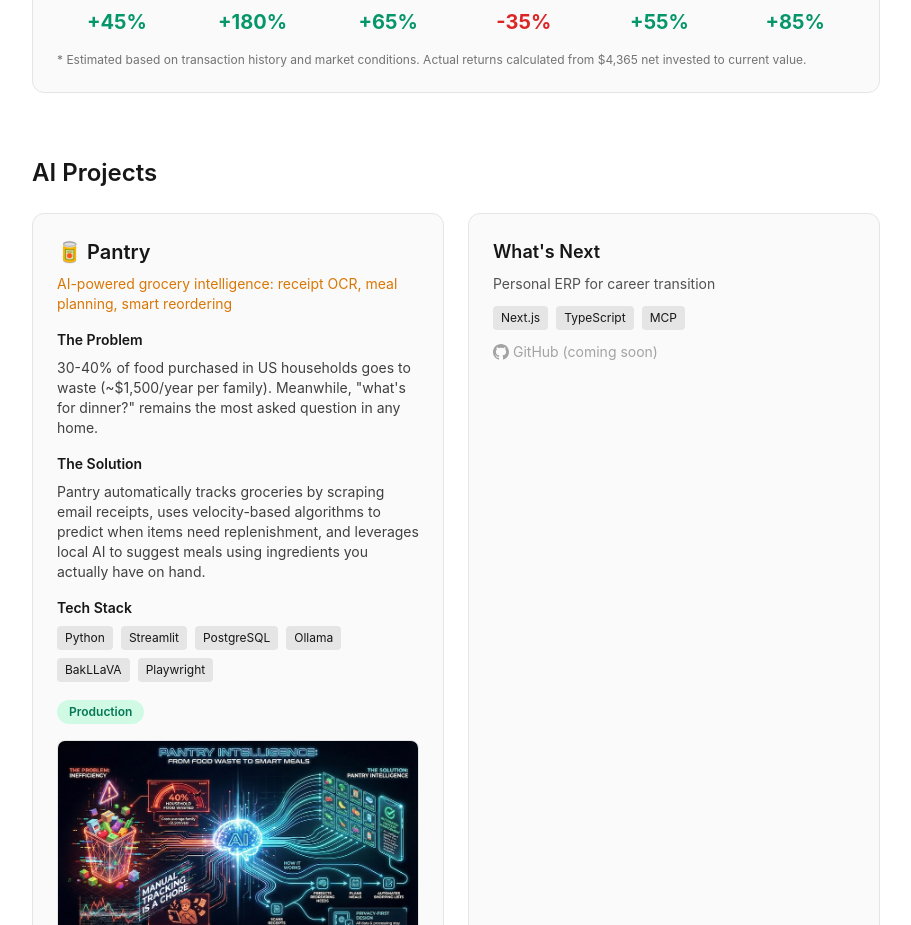
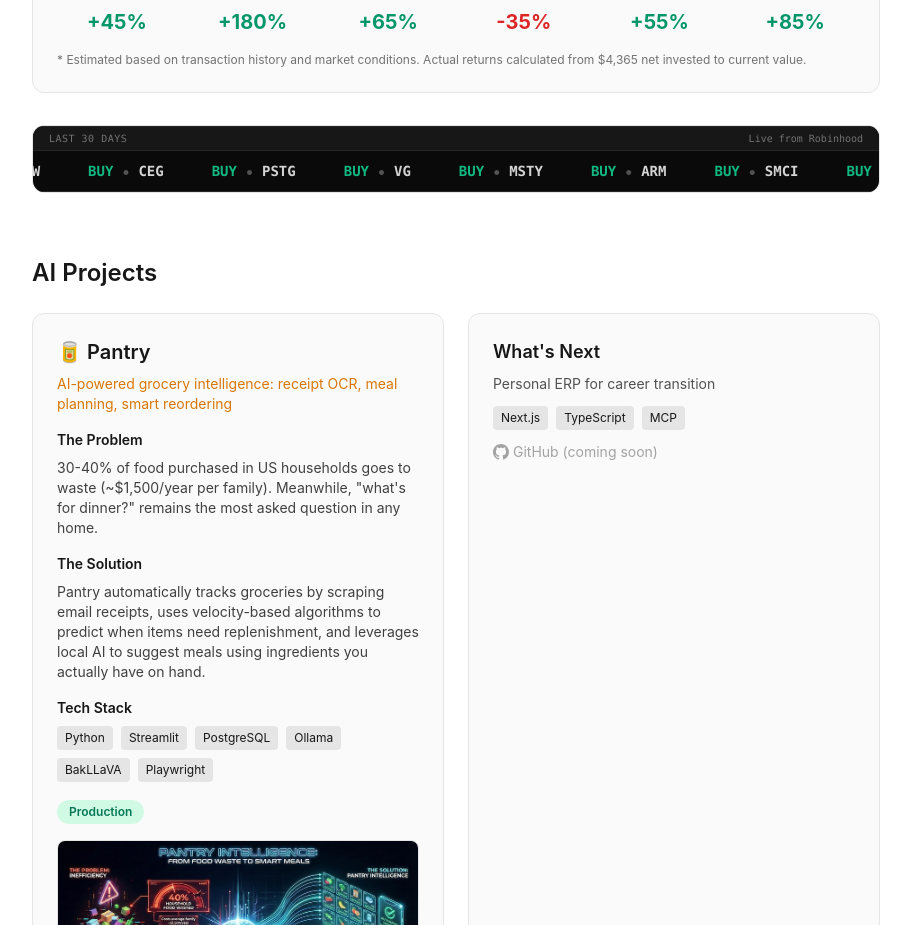
Before and after one commit to DogginitAN/andrewdavidnolan.com, a Next.js app: page /builder-mode in a window 1280 px wide. Shown: the part 2780-3705 px from the top of the page, without its empty margins (184-1095 px from the left). Built offline with nearby package versions, Linux system fonts and the light colour scheme; a web font is replaced by a local one.

Commit message:
Add live stock ticker showing recent Robinhood trades (last 30 days)

```diff
--- a/app/builder-mode/page.tsx
+++ b/app/builder-mode/page.tsx
@@ -1,3 +1,5 @@
+import StockTicker from '@/components/StockTicker'
+
 export default function BuilderMode() {
   return (
     <div className="py-8 md:py-12">
@@ -253,6 +255,11 @@
             * Estimated based on transaction history and market conditions. Actual returns calculated from $4,365 net invested to current value.
           </p>
         </div>
+
+        {/* Recent Trades Ticker */}
+        <div className="mt-8 rounded-xl overflow-hidden border border-neutral-200 dark:border-neutral-800">
+          <StockTicker />
+        </div>
       </section>
 
       {/* AI Projects */}
--- a/app/globals.css
+++ b/app/globals.css
@@ -31,3 +31,21 @@
     text-wrap: balance;
   }
 }
+
+/* Stock Ticker Animation */
+@keyframes ticker {
+  0% {
+    transform: translateX(0);
+  }
+  100% {
+    transform: translateX(-50%);
+  }
+}
+
+.animate-ticker {
+  animation: ticker 30s linear infinite;
+}
+
+.animate-ticker:hover {
+  animation-play-state: paused;
+}
--- /dev/null
+++ b/components/StockTicker.tsx
@@ -0,0 +1,85 @@
+'use client'
+
+import { useEffect, useState } from 'react'
+
+interface Trade {
+  action: 'BUY' | 'SELL'
+  ticker: string
+}
+
+// Static data - can be replaced with API call later
+const TRADES: Trade[] = [
+  { action: 'BUY', ticker: 'GLW' },
+  { action: 'BUY', ticker: 'CEG' },
+  { action: 'BUY', ticker: 'PSTG' },
+  { action: 'BUY', ticker: 'VG' },
+  { action: 'BUY', ticker: 'MSTY' },
+  { action: 'BUY', ticker: 'ARM' },
+  { action: 'BUY', ticker: 'SMCI' },
+  { action: 'BUY', ticker: 'TAC' },
+  { action: 'BUY', ticker: 'GRAB' },
+  { action: 'BUY', ticker: 'IREN' },
+  { action: 'BUY', ticker: 'STEM' },
+  { action: 'BUY', ticker: 'SDGR' },
+  { action: 'BUY', ticker: 'RXRX' },
+  { action: 'BUY', ticker: 'ABCL' },
+  { action: 'BUY', ticker: 'AREC' },
+  { action: 'BUY', ticker: 'GLXY' },
+  { action: 'BUY', ticker: 'ULH' },
+  { action: 'BUY', ticker: 'VST' },
+  { action: 'BUY', ticker: 'GTLB' },
+  { action: 'BUY', ticker: 'ARKG' },
+]
+
+export default function StockTicker() {
+  const [mounted, setMounted] = useState(false)
+
+  useEffect(() => {
+    setMounted(true)
+  }, [])
+
+  if (!mounted) return null
+
+  // Double the trades for seamless infinite scroll
+  const doubledTrades = [...TRADES, ...TRADES]
+
+  return (
+    <div className="w-full overflow-hidden bg-neutral-950 border-y border-neutral-800">
+      {/* Header */}
+      <div className="flex items-center justify-between px-4 py-1 bg-neutral-900 border-b border-neutral-800">
+        <span className="text-[10px] font-mono text-neutral-500 uppercase tracking-wider">
+          Last 30 Days
+        </span>
+        <span className="text-[10px] font-mono text-neutral-500">
+          Live from Robinhood
+        </span>
+      </div>
+
+      {/* Ticker */}
+      <div className="relative py-2">
+        <div className="animate-ticker flex whitespace-nowrap">
+          {doubledTrades.map((trade, idx) => (
+            <div
+              key={idx}
+              className="inline-flex items-center mx-6"
+            >
+              <span
+                className={`font-mono text-sm font-bold ${
+                  trade.action === 'BUY'
+                    ? 'text-emerald-500'
+                    : 'text-red-500'
+                }`}
+              >
+                {trade.action}
+              </span>
+              <span className="mx-2 text-neutral-600">•</span>
+              <span className="font-mono text-sm text-neutral-300 font-semibold">
+                {trade.ticker}
+              </span>
+            </div>
+          ))}
+        </div>
+      </div>
+    </div>
+  )
+}
```
